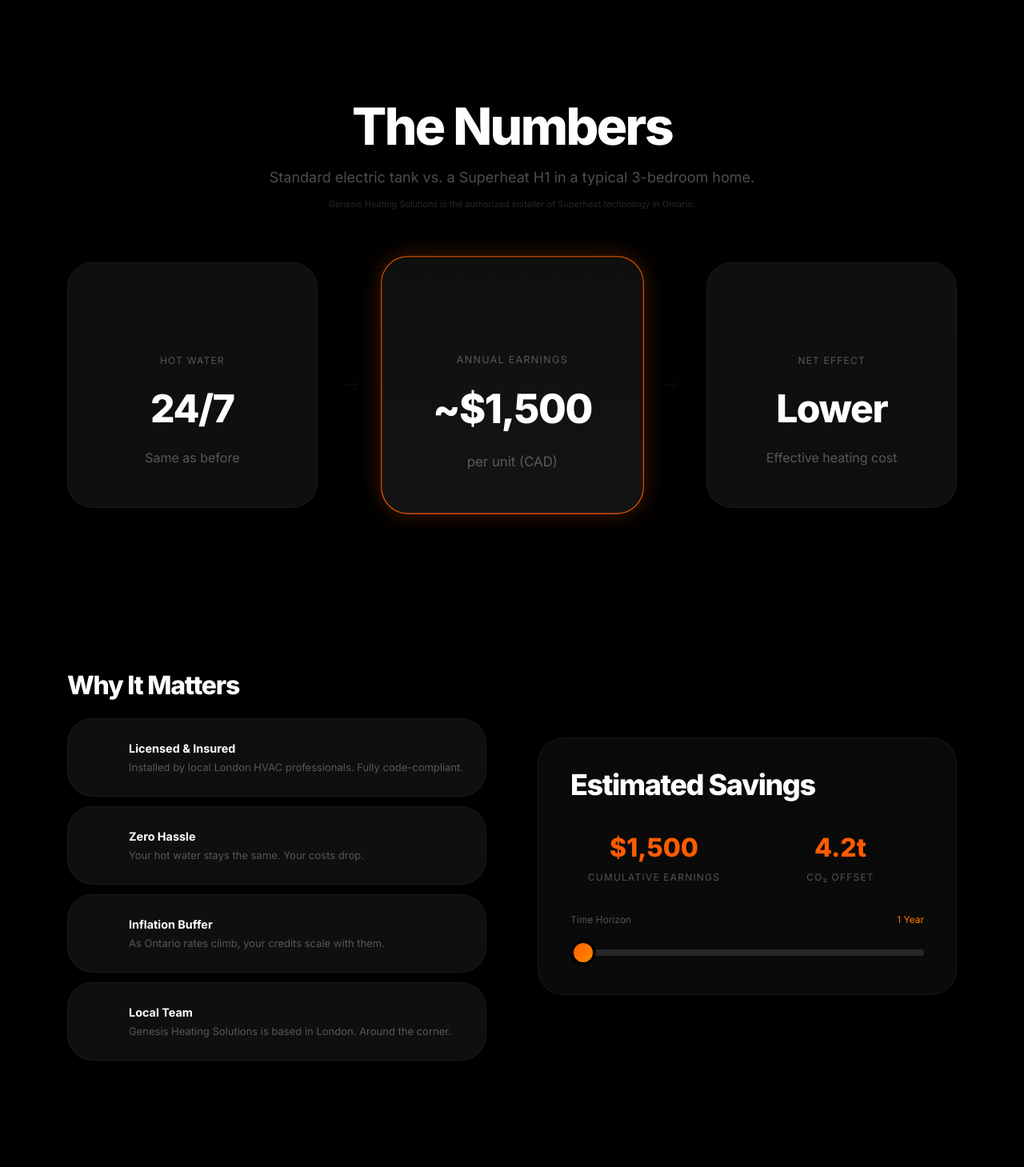
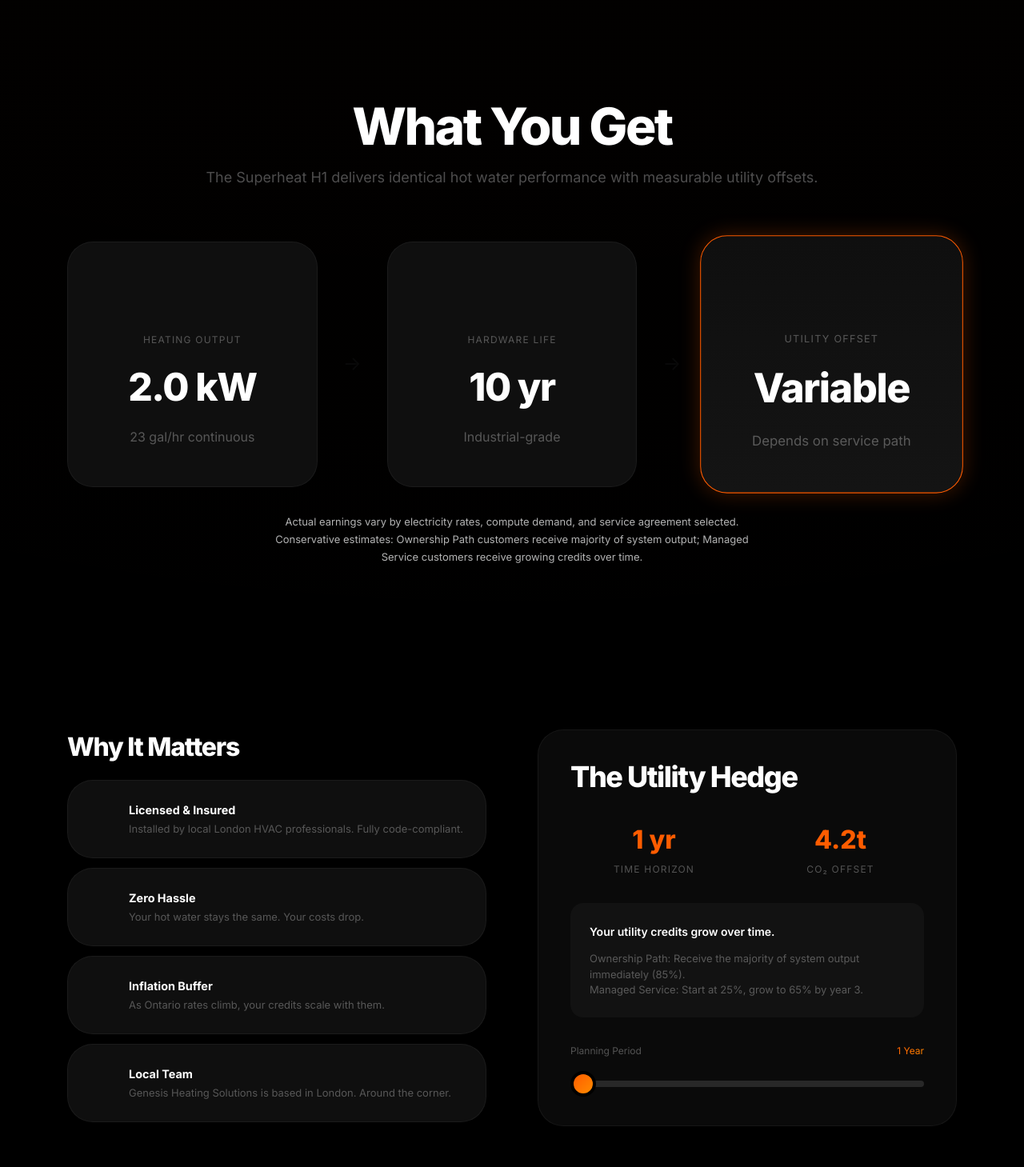
Before and after one commit to London-mining-company/genesis-heating, a Preact app: page / in a window 1280 px wide. Shown: the part 1920-3379 px from the top of the page at 80% size. Built offline with nearby package versions, Linux system fonts and the light colour scheme.

Commit message:
Copy Refinement v34.0: Underpromise strategy with real Superheat H1 specs, removed overpromising dollar figures

```diff
--- a/src/App.tsx
+++ b/src/App.tsx
@@ -90,7 +90,7 @@ const FAQS = [
     { q: 'What is the Superheat H1?', a: 'A water heater that earns. It uses advanced processors to perform computing tasks - capturing the heat they produce to warm your water. One watt, two purposes.' },
     { q: 'Who is Genesis Heating Solutions?', a: 'A London-based team with deep roots in HVAC and Bitcoin mining. We bring decades of combined experience to help homeowners turn wasted heat into value - professionally installed, locally supported.' },
     { q: 'What is included in your service?', a: 'Everything. We handle the complex parts: mining pool configuration, wallet setup assistance, professional HVAC installation, permits, and ongoing support. You just enjoy lower heating costs.' },
-    { q: 'How do earnings work?', a: 'The H1 runs 24/7, processing compute workloads. Most customers choose cash-only credits (no Bitcoin exposure). Your monthly credits grow over time as you stay with the program. We handle all the complex mining management - you just see lower utility bills.' },
+    { q: 'How do earnings work?', a: 'The H1 runs continuously, processing compute workloads. Your share of the output depends on your service path: Ownership customers receive 85% immediately, while Managed Service customers start at 25% and grow to 65% over 3 years. Actual amounts vary by electricity rates and compute demand. Credits are paid monthly in CAD.' },
     { q: 'What does it cost?', a: 'We offer two pathways. The Ownership Path allows you to purchase the unit upfront for immediate priority and maximum long-term rewards. Alternatively, our Managed Service Path offers $0 upfront options through a tiered service agreement, where Genesis manages the technical cycle in exchange for a temporary share of monthly rewards.' },
     { q: 'Why Genesis instead of DIY?', a: 'Mining pool optimization, energy-balanced HVAC integration, and secure hardware management require industrial-grade expertise. We provide a professional service agreement that ensures your system stays profitable and your hot water stays constant, without you ever having to touch the technical side.' },
     { q: 'What happens next?', a: 'Join the waitlist now. In Spring 2026, we will reach out to schedule a free consultation - no pressure, just a conversation to see if the system makes sense for your home.' },
@@ -141,32 +141,34 @@ const Infographic = () => (
     <section className="section reveal">
         <div className="container">
             <header className="section-header">
-                <h2>The Numbers</h2>
-                <p>Standard electric tank vs. a Superheat H1 in a typical 3-bedroom home.</p>
-                <p style={{ fontSize: '11px', opacity: 0.5, marginTop: '0.5rem' }}>Genesis Heating Solutions is the authorized installer of Superheat technology in Ontario.</p>
+                <h2>What You Get</h2>
+                <p>The Superheat H1 delivers identical hot water performance with measurable utility offsets.</p>
             </header>
             <div className="infographic-container">
                 <div className="info-card reveal">
-                    <Icon p="M12 2L2 7l10 5 10-5zM2 17l10 5 10-5" />
-                    <p className="calc-label">Hot Water</p>
-                    <div className="info-value">24/7</div>
-                    <p className="text-dim">Same as before</p>
+                    <Icon p="M13 10V3L4 14h7v7l9-11h-7z" />
+                    <p className="calc-label">Heating Output</p>
+                    <div className="info-value">2.0 kW</div>
+                    <p className="text-dim">23 gal/hr continuous</p>
+                </div>
+                <div className="info-arrow">→</div>
+                <div className="info-card reveal">
+                    <Icon p="M9 12l2 2 4-4m6 2a9 9 0 11-18 0 9 9 0 0118 0z" />
+                    <p className="calc-label">Hardware Life</p>
+                    <div className="info-value">10 yr</div>
+                    <p className="text-dim">Industrial-grade</p>
                 </div>
                 <div className="info-arrow">→</div>
                 <div className="info-card featured reveal">
-                    <Icon p="M13 2L3 14h9l-1 8 10-12h-9" />
-                    <p className="calc-label">Annual Earnings</p>
-                    <div className="info-value">~$1,500</div>
-                    <p className="text-dim">per unit (CAD)</p>
-                </div>
-                <div className="info-arrow">→</div>
-                <div className="info-card reveal">
-                    <Icon p="M11 5L6 9H2v6h4l5 4V5zM23 9l-6 6M17 9l6 6" />
-                    <p className="calc-label">Net Effect</p>
-                    <div className="info-value">Lower</div>
-                    <p className="text-dim">Effective heating cost</p>
+                    <Icon p="M12 8c-1.657 0-3 .895-3 2s1.343 2 3 2 3 .895 3 2-1.343 2-3 2m0-8c1.11 0 2.08.402 2.599 1M12 8V7m0 1v8m0 0v1m0-1c-1.11 0-2.08-.402-2.599-1M21 12a9 9 0 11-18 0 9 9 0 0118 0z" />
+                    <p className="calc-label">Utility Offset</p>
+                    <div className="info-value">Variable</div>
+                    <p className="text-dim">Depends on service path</p>
                 </div>
             </div>
+            <p style={{ fontSize: '13px', opacity: 0.7, marginTop: '2rem', textAlign: 'center', maxWidth: '600px', marginLeft: 'auto', marginRight: 'auto' }}>
+                Actual earnings vary by electricity rates, compute demand, and service agreement selected. Conservative estimates: Ownership Path customers receive majority of system output; Managed Service customers receive growing credits over time.
+            </p>
         </div>
     </section>
 )
@@ -175,27 +177,33 @@ const TIME_STEPS = [1, 3, 5, 10]
 const SavingsCalculator = () => {
     const [idx, setIdx] = useState(0)
     const years = TIME_STEPS[idx]
-    const totalBenefit = years * 1500
 
     return (
         <div className="reveal">
             <div className="calculator-card" style={{ width: '100%', padding: '2.5rem' }}>
                 <header className="section-header" style={{ textAlign: 'left', margin: '0 0 2rem' }}>
-                    <h2 style={{ fontSize: '2.25rem' }}>Estimated Savings</h2>
+                    <h2 style={{ fontSize: '2.25rem' }}>The Utility Hedge</h2>
                 </header>
                 <div className="calc-stats" style={{ gridTemplateColumns: '1fr 1fr', gap: '1.5rem', marginBottom: '2rem' }}>
                     <div>
-                        <div className="calc-val" style={{ fontSize: '2rem' }}>${totalBenefit.toLocaleString()}</div>
-                        <div className="calc-label">Cumulative Earnings</div>
+                        <div className="calc-val" style={{ fontSize: '2rem' }}>{years} yr</div>
+                        <div className="calc-label">Time Horizon</div>
                     </div>
                     <div>
                         <div className="calc-val" style={{ fontSize: '2rem' }}>{(years * 4.2).toFixed(1)}t</div>
                         <div className="calc-label">CO₂ Offset</div>
                     </div>
                 </div>
+                <div style={{ padding: '1.5rem', background: 'rgba(255,255,255,0.03)', borderRadius: '16px', marginBottom: '2rem' }}>
+                    <p style={{ fontSize: '14px', marginBottom: '0.75rem', fontWeight: '600' }}>Your utility credits grow over time.</p>
+                    <p className="text-dim" style={{ fontSize: '13px', lineHeight: '1.5' }}>
+                        Ownership Path: Receive the majority of system output immediately (85%).
+                        <br />Managed Service: Start at 25%, grow to 65% by year 3.
+                    </p>
+                </div>
                 <div style={{ marginTop: '2rem' }}>
                     <div style={{ display: 'flex', justifyContent: 'space-between', marginBottom: '1rem', fontSize: '12px' }}>
-                        <span className="text-dim">Time Horizon</span>
+                        <span className="text-dim">Planning Period</span>
                         <span className="text-orange">{years} Year{years > 1 ? 's' : ''}</span>
                     </div>
                     <input type="range" className="slider" min="0" max="3" step="1" value={idx} onChange={e => setIdx(+e.currentTarget.value)} />
```
